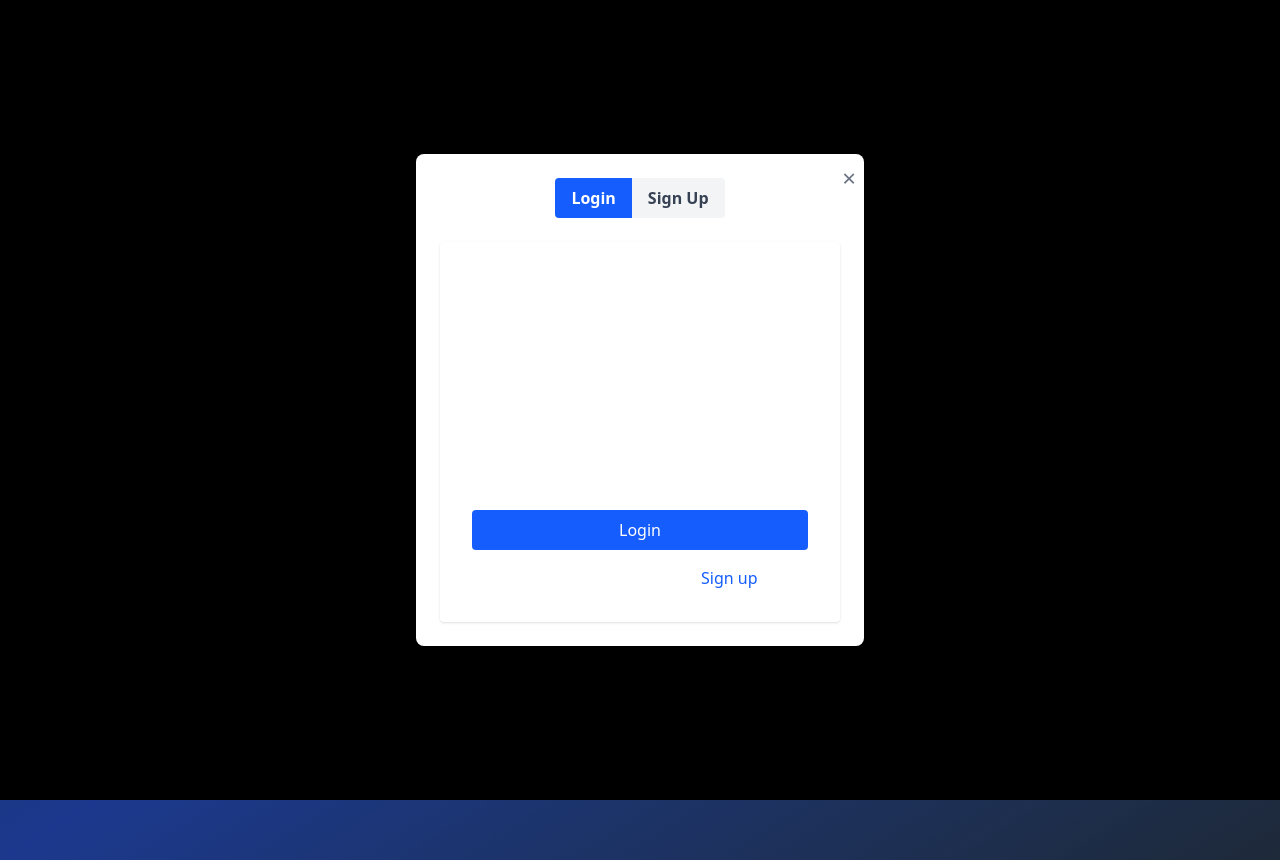
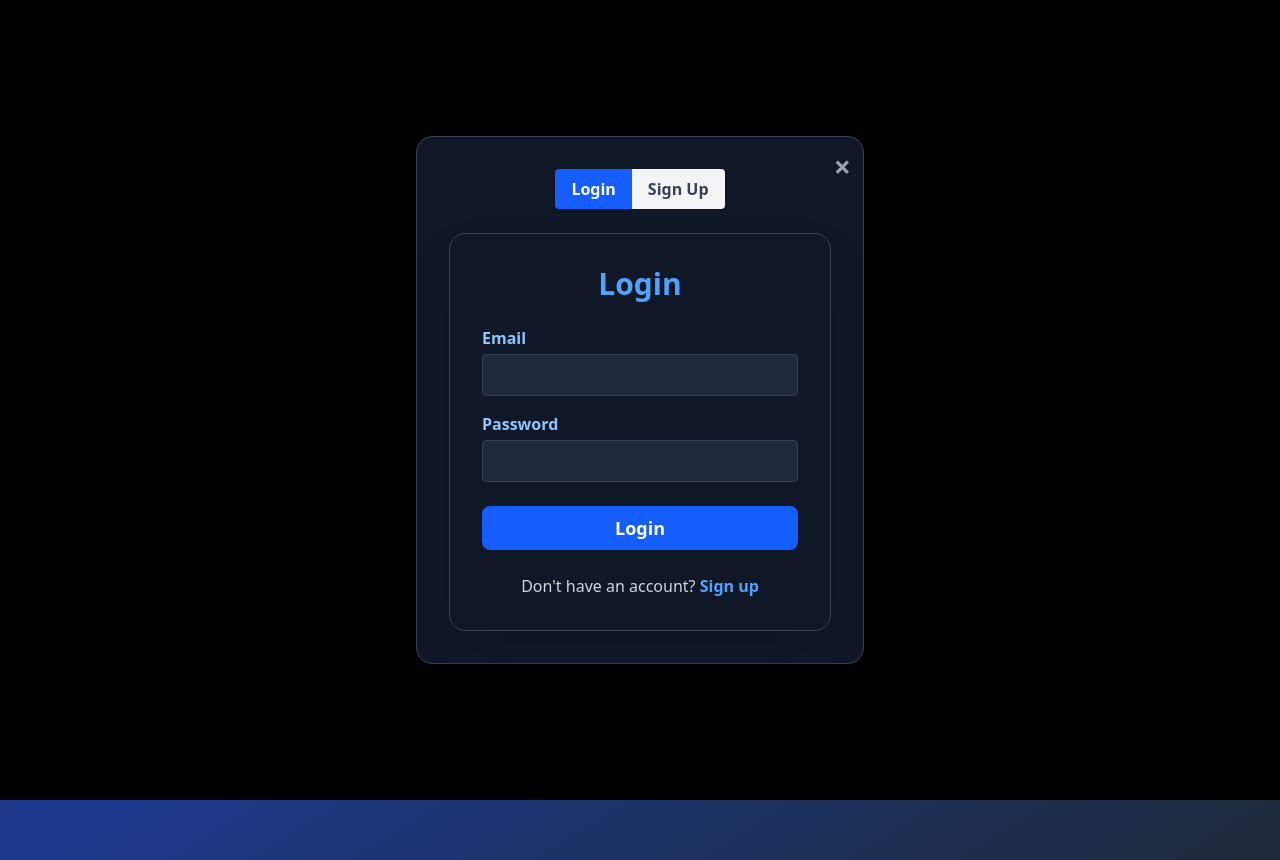
Before and after one commit to Pahari47/elite8-assignment, a React (Vite) app in the folder frontend/: page / in a window 1280 px wide. Both pictures are taken after a click on the button "Login". Built offline with nearby package versions, Linux system fonts and the light colour scheme; no server answers; the HTML template or start-up script is replaced by a standard one.

Commit message:
update ui again

```diff
--- a/frontend/src/App.jsx
+++ b/frontend/src/App.jsx
@@ -37,7 +37,7 @@ export default function App() {
         <div className="min-h-screen bg-gray-950 text-white">
           <Navbar onLogin={handleLogin} />
           <Routes>
-            <Route path="/" element={<LandingPage />} />
+            <Route path="/" element={<LandingPage onLogin={handleLogin} />} />
             <Route path="/students" element={<PrivateRoute><AllStudents /></PrivateRoute>} />
             <Route path="/profile" element={<PrivateRoute><Profile /></PrivateRoute>} />
             <Route path="/pay" element={<PrivateRoute><PayFees /></PrivateRoute>} />
--- a/frontend/src/components/Modal.jsx
+++ b/frontend/src/components/Modal.jsx
@@ -1,17 +1,29 @@
 export default function Modal({ isOpen, onClose, children }) {
   if (!isOpen) return null;
   return (
-    <div className="fixed inset-0 z-50 flex items-center justify-center bg-black bg-opacity-40">
-      <div className="bg-white rounded-lg shadow-lg max-w-md w-full p-6 relative animate-fadeIn">
+    <div className="fixed inset-0 z-50 flex items-center justify-center bg-black bg-opacity-60 transition-opacity duration-200">
+      <div className="relative w-full max-w-md mx-4 sm:mx-0 animate-fadeInAndScale">
+        <div className="bg-gray-900 rounded-2xl shadow-2xl border border-gray-700 p-8 relative">
           <button
-          className="absolute top-2 right-2 text-gray-500 hover:text-gray-700 text-2xl"
+            className="absolute top-3 right-3 text-gray-400 hover:text-blue-400 text-3xl font-bold focus:outline-none focus:ring-2 focus:ring-blue-500 rounded-full transition"
             onClick={onClose}
             aria-label="Close"
+            type="button"
           >
             &times;
           </button>
           {children}
         </div>
       </div>
+      <style>{`
+        @keyframes fadeInAndScale {
+          0% { opacity: 0; transform: scale(0.95); }
+          100% { opacity: 1; transform: scale(1); }
+        }
+        .animate-fadeInAndScale {
+          animation: fadeInAndScale 0.25s cubic-bezier(0.4,0,0.2,1);
+        }
+      `}</style>
+    </div>
   );
 }
--- a/frontend/src/pages/LandingPage.jsx
+++ b/frontend/src/pages/LandingPage.jsx
@@ -4,12 +4,17 @@ import Modal from '../components/Modal';
 import Login from './Login';
 import Signup from './Signup';
 
-export default function LandingPage() {
+export default function LandingPage({ onLogin }) {
   return (
     <div className="min-h-screen flex flex-col items-center justify-center bg-gradient-to-br from-gray-900 via-blue-900 to-gray-800 px-4">
       <h1 className="text-4xl md:text-6xl font-extrabold text-blue-400 mb-4 drop-shadow-lg text-center">Student Fee Management</h1>
       <p className="text-lg md:text-2xl text-gray-200 mb-8 max-w-xl text-center drop-shadow">Easily manage your student fees, update your profile, and stay on top of your payments with a modern, secure platform.</p>
-      <span className="inline-block bg-blue-600 text-white font-semibold px-8 py-3 rounded-full shadow-lg text-lg opacity-80 cursor-not-allowed select-none">Get Started: Use Login Button Above</span>
+      <button
+        className="inline-block bg-blue-600 text-white font-semibold px-8 py-3 rounded-full shadow-lg text-lg hover:bg-blue-700 transition"
+        onClick={onLogin}
+      >
+        Get Started
+      </button>
     </div>
   );
 }
--- a/frontend/src/pages/Login.jsx
+++ b/frontend/src/pages/Login.jsx
@@ -25,26 +25,26 @@ export default function Login({ isModal, onSwitch, onSuccess }) {
   };
 
   const form = (
-    <form onSubmit={handleSubmit} className="bg-white p-8 rounded shadow max-w-md w-full">
-      <h2 className="text-2xl font-bold mb-6 text-center">Login</h2>
-      {error && <div className="mb-4 text-red-600">{error}</div>}
+    <form onSubmit={handleSubmit} className="bg-gray-900 border border-gray-700 p-8 rounded-2xl shadow-2xl max-w-md w-full">
+      <h2 className="text-3xl font-extrabold mb-6 text-center text-blue-400">Login</h2>
+      {error && <div className="mb-4 text-red-400 text-center">{error}</div>}
       <div className="mb-4">
-        <label className="block mb-1">Email</label>
-        <input type="email" className="w-full border px-3 py-2 rounded" value={email} onChange={e => setEmail(e.target.value)} required />
+        <label className="block mb-1 text-blue-300 font-semibold">Email</label>
+        <input type="email" className="w-full border border-gray-700 bg-gray-800 text-white px-3 py-2 rounded focus:outline-none focus:ring-2 focus:ring-blue-500" value={email} onChange={e => setEmail(e.target.value)} required />
       </div>
       <div className="mb-6">
-        <label className="block mb-1">Password</label>
-        <input type="password" className="w-full border px-3 py-2 rounded" value={password} onChange={e => setPassword(e.target.value)} required />
+        <label className="block mb-1 text-blue-300 font-semibold">Password</label>
+        <input type="password" className="w-full border border-gray-700 bg-gray-800 text-white px-3 py-2 rounded focus:outline-none focus:ring-2 focus:ring-blue-500" value={password} onChange={e => setPassword(e.target.value)} required />
       </div>
-      <button type="submit" className="w-full bg-blue-600 text-white py-2 rounded hover:bg-blue-700" disabled={loading}>
+      <button type="submit" className="w-full bg-blue-600 hover:bg-blue-700 text-white py-2 rounded-lg font-bold text-lg transition mb-2" disabled={loading}>
         {loading ? 'Logging in...' : 'Login'}
       </button>
-      <div className="mt-4 text-center">
+      <div className="mt-4 text-center text-gray-300">
         Don't have an account?{' '}
         {isModal ? (
-          <button type="button" className="text-blue-600 hover:underline" onClick={onSwitch}>Sign up</button>
+          <button type="button" className="text-blue-400 hover:underline font-semibold" onClick={onSwitch}>Sign up</button>
         ) : (
-          <Link to="/signup" className="text-blue-600 hover:underline">Sign up</Link>
+          <Link to="/signup" className="text-blue-400 hover:underline font-semibold">Sign up</Link>
         )}
       </div>
     </form>
@@ -52,6 +52,6 @@ export default function Login({ isModal, onSwitch, onSuccess }) {
 
   if (isModal) return form;
   return (
-    <div className="flex flex-col items-center justify-center min-h-screen bg-gray-50">{form}</div>
+    <div className="flex flex-col items-center justify-center min-h-screen bg-gray-950">{form}</div>
   );
 }
--- a/frontend/src/pages/Signup.jsx
+++ b/frontend/src/pages/Signup.jsx
@@ -26,30 +26,30 @@ export default function Signup({ isModal, onSwitch, onSuccess }) {
   };
 
   const form = (
-    <form onSubmit={handleSubmit} className="bg-white p-8 rounded shadow max-w-md w-full">
-      <h2 className="text-2xl font-bold mb-6 text-center">Sign Up</h2>
-      {error && <div className="mb-4 text-red-600">{error}</div>}
+    <form onSubmit={handleSubmit} className="bg-gray-900 border border-gray-700 p-8 rounded-2xl shadow-2xl max-w-md w-full">
+      <h2 className="text-3xl font-extrabold mb-6 text-center text-blue-400">Sign Up</h2>
+      {error && <div className="mb-4 text-red-400 text-center">{error}</div>}
       <div className="mb-4">
-        <label className="block mb-1">Name</label>
-        <input type="text" className="w-full border px-3 py-2 rounded" value={name} onChange={e => setName(e.target.value)} required />
+        <label className="block mb-1 text-blue-300 font-semibold">Name</label>
+        <input type="text" className="w-full border border-gray-700 bg-gray-800 text-white px-3 py-2 rounded focus:outline-none focus:ring-2 focus:ring-blue-500" value={name} onChange={e => setName(e.target.value)} required />
       </div>
       <div className="mb-4">
-        <label className="block mb-1">Email</label>
-        <input type="email" className="w-full border px-3 py-2 rounded" value={email} onChange={e => setEmail(e.target.value)} required />
+        <label className="block mb-1 text-blue-300 font-semibold">Email</label>
+        <input type="email" className="w-full border border-gray-700 bg-gray-800 text-white px-3 py-2 rounded focus:outline-none focus:ring-2 focus:ring-blue-500" value={email} onChange={e => setEmail(e.target.value)} required />
       </div>
       <div className="mb-6">
-        <label className="block mb-1">Password</label>
-        <input type="password" className="w-full border px-3 py-2 rounded" value={password} onChange={e => setPassword(e.target.value)} required />
+        <label className="block mb-1 text-blue-300 font-semibold">Password</label>
+        <input type="password" className="w-full border border-gray-700 bg-gray-800 text-white px-3 py-2 rounded focus:outline-none focus:ring-2 focus:ring-blue-500" value={password} onChange={e => setPassword(e.target.value)} required />
       </div>
-      <button type="submit" className="w-full bg-blue-600 text-white py-2 rounded hover:bg-blue-700" disabled={loading}>
+      <button type="submit" className="w-full bg-blue-600 hover:bg-blue-700 text-white py-2 rounded-lg font-bold text-lg transition mb-2" disabled={loading}>
         {loading ? 'Signing up...' : 'Sign Up'}
       </button>
-      <div className="mt-4 text-center">
+      <div className="mt-4 text-center text-gray-300">
         Already have an account?{' '}
         {isModal ? (
-          <button type="button" className="text-blue-600 hover:underline" onClick={onSwitch}>Login</button>
+          <button type="button" className="text-blue-400 hover:underline font-semibold" onClick={onSwitch}>Login</button>
         ) : (
-          <Link to="/login" className="text-blue-600 hover:underline">Login</Link>
+          <Link to="/login" className="text-blue-400 hover:underline font-semibold">Login</Link>
         )}
       </div>
     </form>
@@ -57,6 +57,6 @@ export default function Signup({ isModal, onSwitch, onSuccess }) {
 
   if (isModal) return form;
   return (
-    <div className="flex flex-col items-center justify-center min-h-screen bg-gray-50">{form}</div>
+    <div className="flex flex-col items-center justify-center min-h-screen bg-gray-950">{form}</div>
   );
 }
```
Lines whose indentation alone changed are shown as unchanged.
